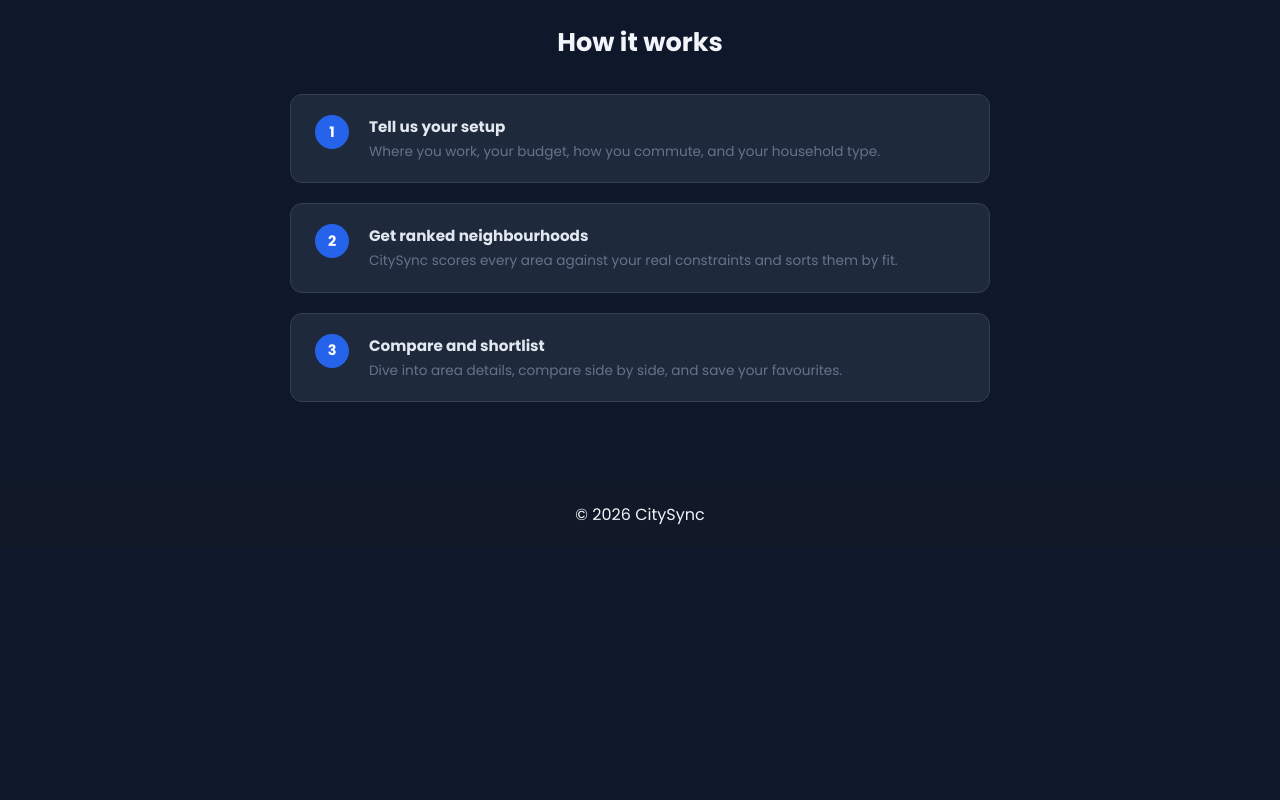
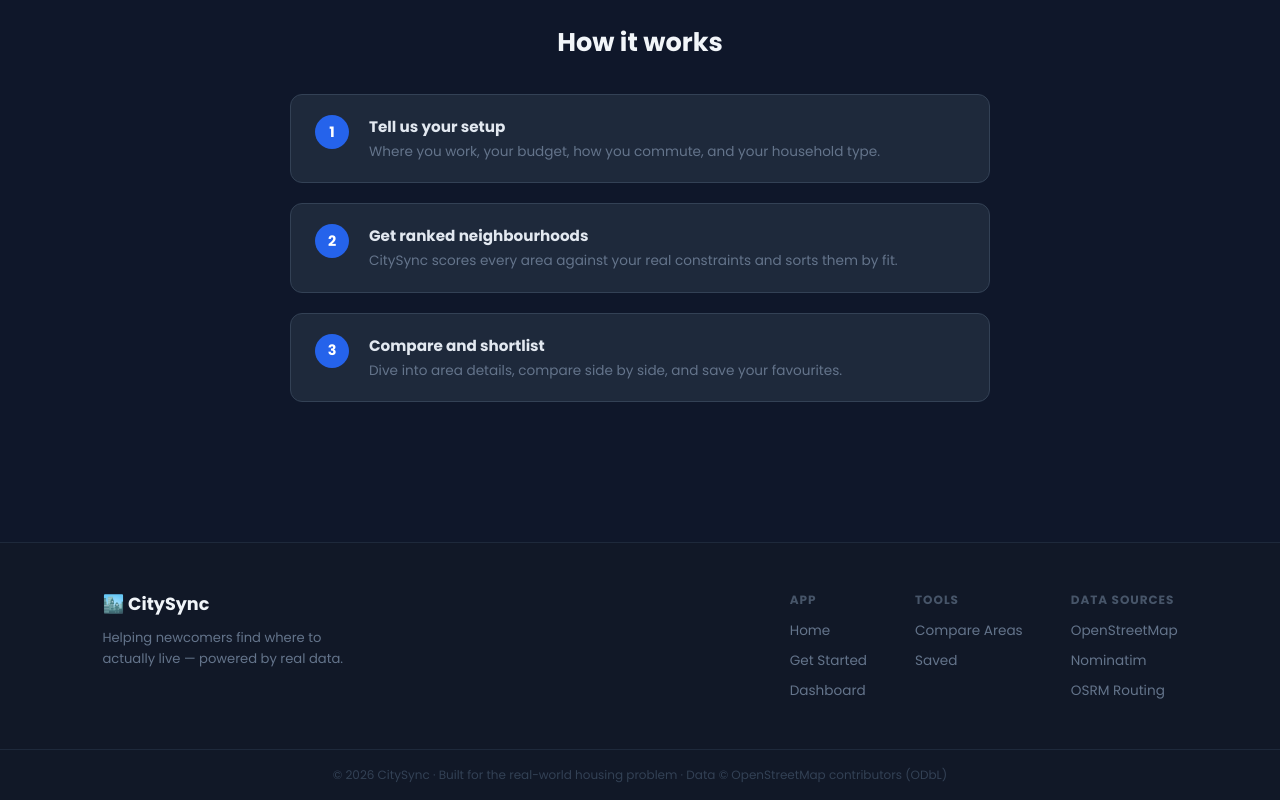
Before and after one commit to daemir911/CitySync, a React (Vite) app: page / in a window 1280 px wide. Shown: the part 917-1717 px from the top of the page. Before the commit the page ends 1464 px from the top, so only its background shows below. Built offline with nearby package versions, Linux system fonts and the light colour scheme.

Commit message:
fix: 404 text visible, real Footer with links + data sources, proper README

```diff
--- a/src/components/Footer/Footer.css
+++ b/src/components/Footer/Footer.css
@@ -1,5 +1,83 @@
-.footer{
-    padding:20px;
-    text-align:center;
-    background:#111827;
+.footer {
+  background: #111827;
+  border-top: 1px solid #1e293b;
+  margin-top: 60px;
 }
+
+.footer-inner {
+  display: flex;
+  justify-content: space-between;
+  gap: 40px;
+  padding: 48px 8%;
+  flex-wrap: wrap;
+}
+
+.footer-brand {
+  max-width: 260px;
+}
+
+.footer-logo {
+  font-size: 1.1rem;
+  font-weight: 700;
+  color: #f1f5f9;
+  display: block;
+  margin-bottom: 10px;
+}
+
+.footer-brand p {
+  font-size: 0.82rem;
+  color: #64748b;
+  line-height: 1.6;
+}
+
+.footer-links {
+  display: flex;
+  gap: 48px;
+  flex-wrap: wrap;
+}
+
+.footer-col {
+  display: flex;
+  flex-direction: column;
+  gap: 10px;
+}
+
+.footer-col h4 {
+  font-size: 0.75rem;
+  text-transform: uppercase;
+  letter-spacing: 0.08em;
+  color: #475569;
+  margin-bottom: 2px;
+}
+
+.footer-col a {
+  font-size: 0.85rem;
+  color: #64748b;
+  transition: color 0.15s;
+}
+
+.footer-col a:hover {
+  color: #94a3b8;
+}
+
+.footer-bottom {
+  border-top: 1px solid #1e293b;
+  padding: 16px 8%;
+}
+
+.footer-bottom p {
+  font-size: 0.75rem;
+  color: #334155;
+  text-align: center;
+}
+
+@media (max-width: 640px) {
+  .footer-inner {
+    flex-direction: column;
+    padding: 32px 24px;
+  }
+
+  .footer-links {
+    gap: 32px;
+  }
+}
--- a/src/components/Footer/Footer.jsx
+++ b/src/components/Footer/Footer.jsx
@@ -1,9 +1,39 @@
+import { Link } from "react-router-dom";
 import "./Footer.css";
 
 function Footer() {
   return (
     <footer className="footer">
-      <p>© 2026 CitySync</p>
+      <div className="footer-inner">
+        <div className="footer-brand">
+          <span className="footer-logo">🏙️ CitySync</span>
+          <p>Helping newcomers find where to actually live — powered by real data.</p>
+        </div>
+
+        <div className="footer-links">
+          <div className="footer-col">
+            <h4>App</h4>
+            <Link to="/">Home</Link>
+            <Link to="/preferences">Get Started</Link>
+            <Link to="/dashboard">Dashboard</Link>
+          </div>
+          <div className="footer-col">
+            <h4>Tools</h4>
+            <Link to="/compare">Compare Areas</Link>
+            <Link to="/saved">Saved</Link>
+          </div>
+          <div className="footer-col">
+            <h4>Data Sources</h4>
+            <a href="https://www.openstreetmap.org" target="_blank" rel="noopener noreferrer">OpenStreetMap</a>
+            <a href="https://nominatim.org" target="_blank" rel="noopener noreferrer">Nominatim</a>
+            <a href="https://project-osrm.org" target="_blank" rel="noopener noreferrer">OSRM Routing</a>
+          </div>
+        </div>
+      </div>
+
+      <div className="footer-bottom">
+        <p>© 2026 CitySync · Built for the real-world housing problem · Data © OpenStreetMap contributors (ODbL)</p>
+      </div>
     </footer>
   );
 }
--- a/src/pages/NotFound/NotFound.css
+++ b/src/pages/NotFound/NotFound.css
@@ -12,7 +12,7 @@
 .notfound-code {
   font-size: 6rem;
   font-weight: 800;
-  color: #1e293b;
+  color: #334155;
   line-height: 1;
   letter-spacing: -4px;
 }
```
Also changed, not shown: 1 other file (tests, documents, lock files or other folders).
